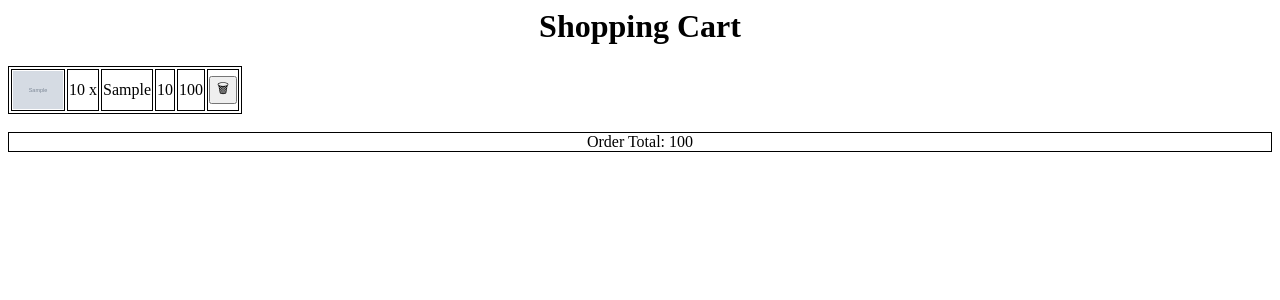
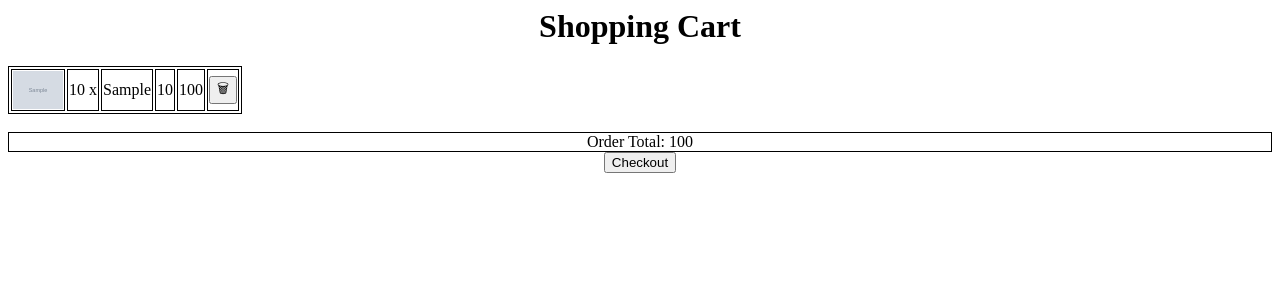
Before and after one commit to t-schneids/midterm, a PHP site: page /shoppingCart.php in a window 1280 px wide. Shown: the top 300 px of the page. Run offline with PHP 8.4, Linux system fonts and the light colour scheme; the visitor is signed in with stand-in values (Sample User, id 1); tables that the repository leaves empty or names only in its code hold one stand-in row (values such as "Sample post").

Commit message:
added button to shoppingCart

```diff
--- a/shoppingCart.php
+++ b/shoppingCart.php
@@ -127,6 +127,7 @@ $cartTable .= "</table>";
 
 $output_page .= "$cartTable <br/>
 <div id='totalOrderPriceDiv'>Order Total: $totalOrderPrice</div>
+<button id='completePurchaseButton'>Checkout</button>
 </body>
 </html>";
 
```
